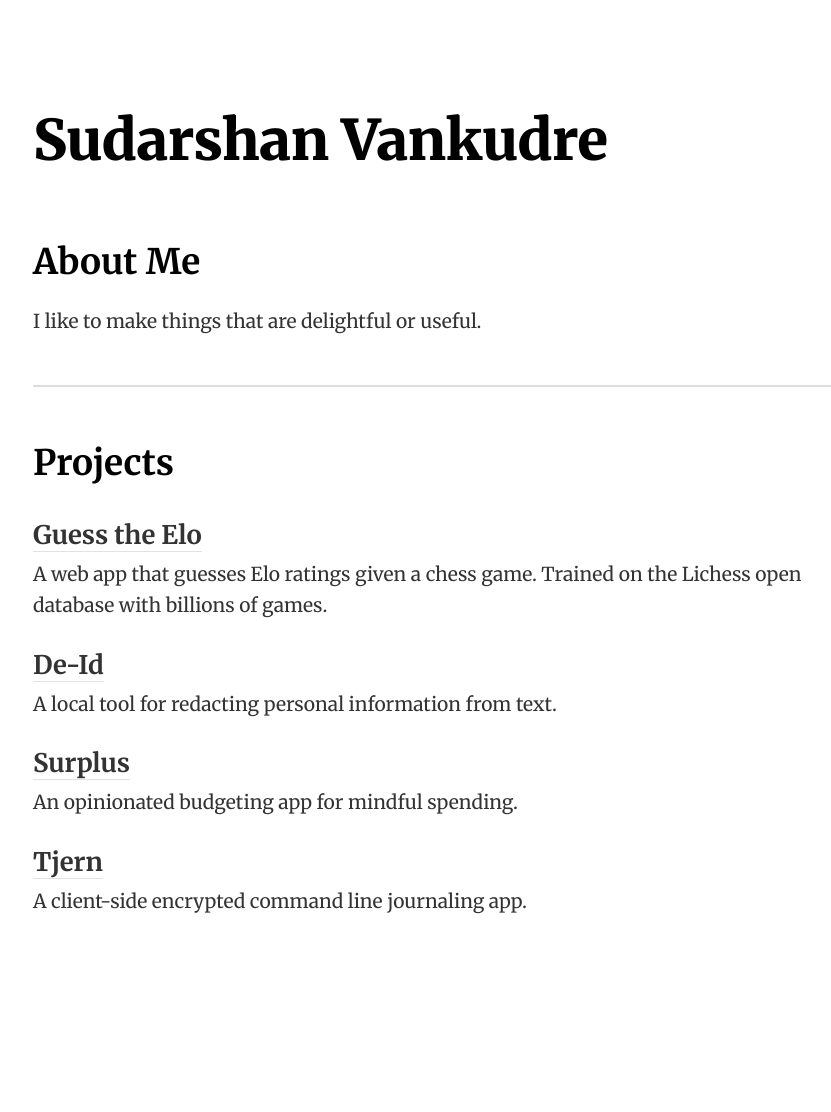
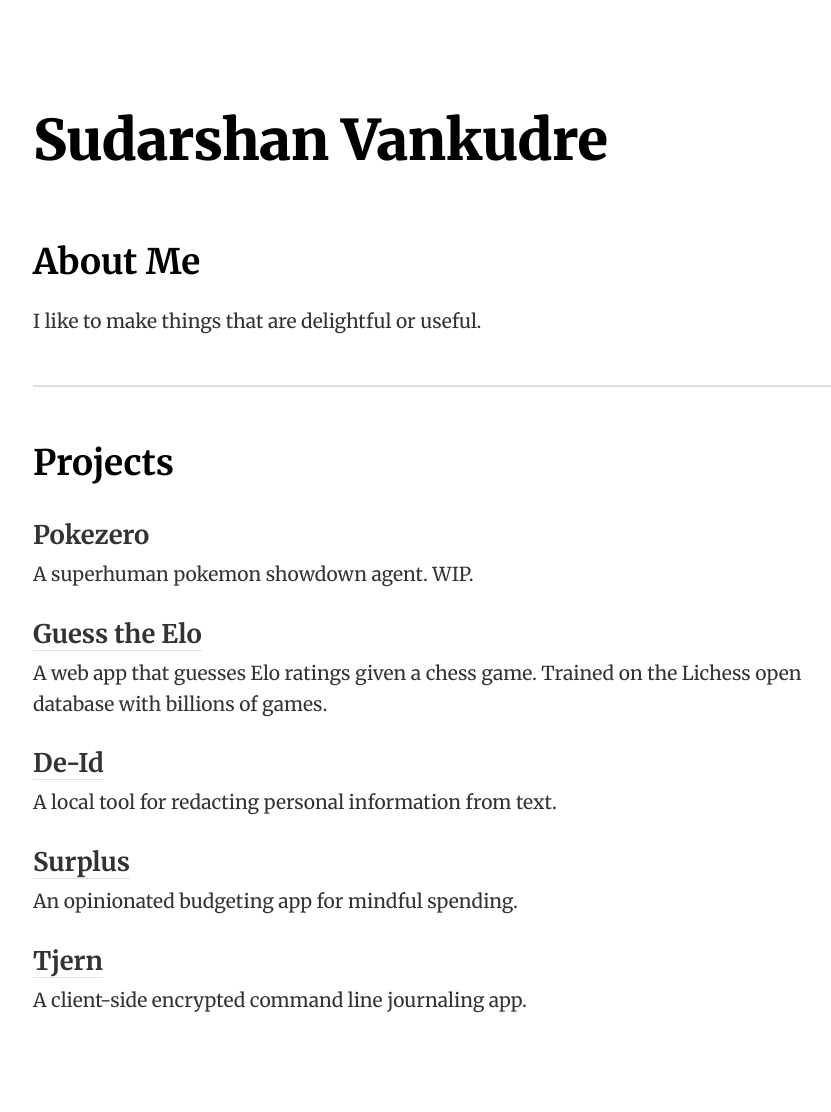
Before and after one commit to sdrshnv/sdrshnv.github.io, a Jekyll site: the page built from index.md, in a window 1280 px wide. Shown: the whole page, without its empty margins (205-1036 px from the left). Built offline with Jekyll 4.4.1, drawn with Linux system fonts in a browser that asks for light colours; before the commit the page ends 1013 px from its top, so only the background shows below that.

Commit message:
Update index.md

```diff
--- a/index.md
+++ b/index.md
@@ -10,6 +10,10 @@ I like to make things that are delightful or useful.
 ---
 
 ## Projects
+
+### Pokezero
+
+A superhuman pokemon showdown agent. WIP.
 
 ### [Guess the Elo](https://gte-web.vercel.app)
 
```
